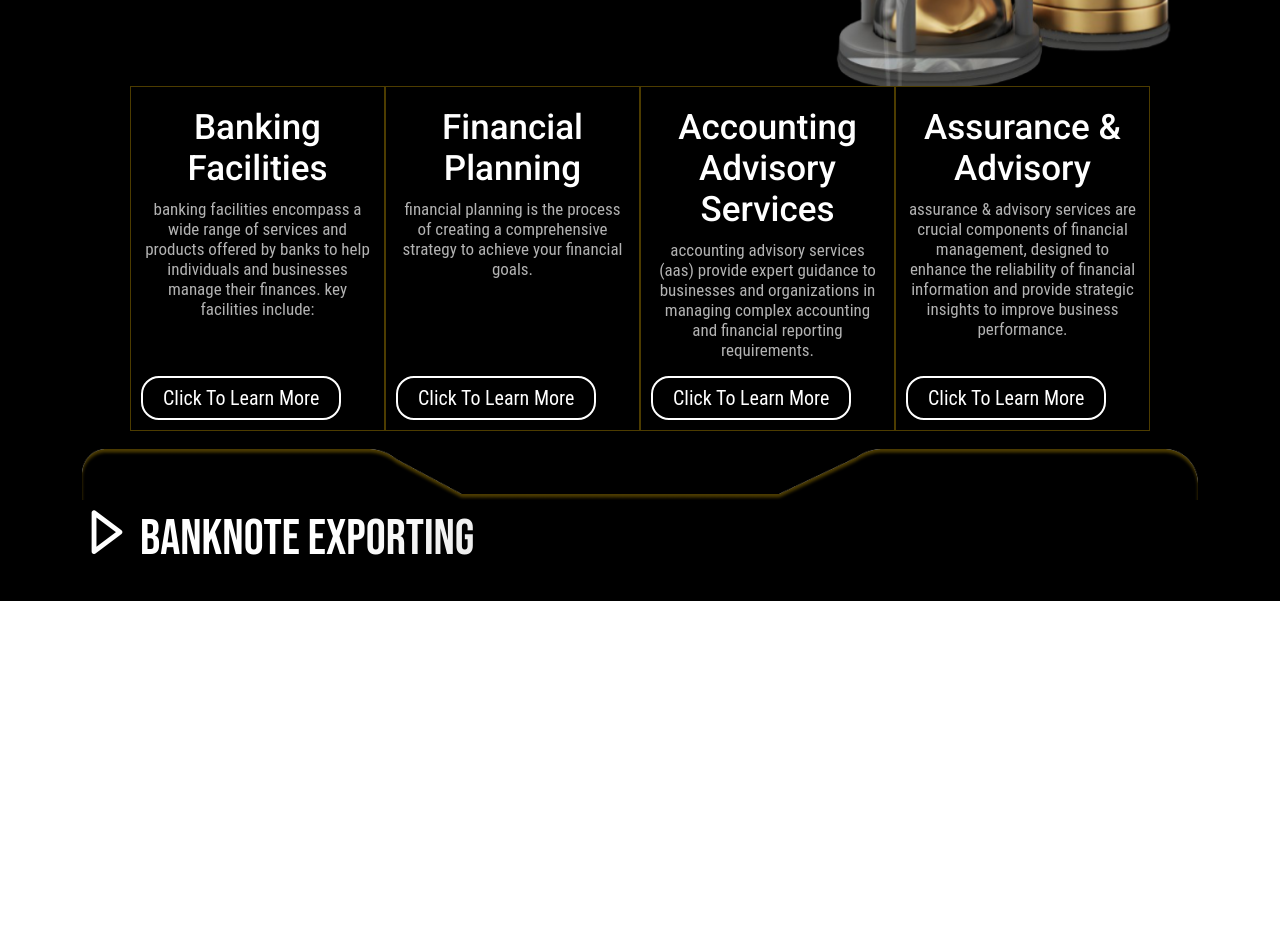
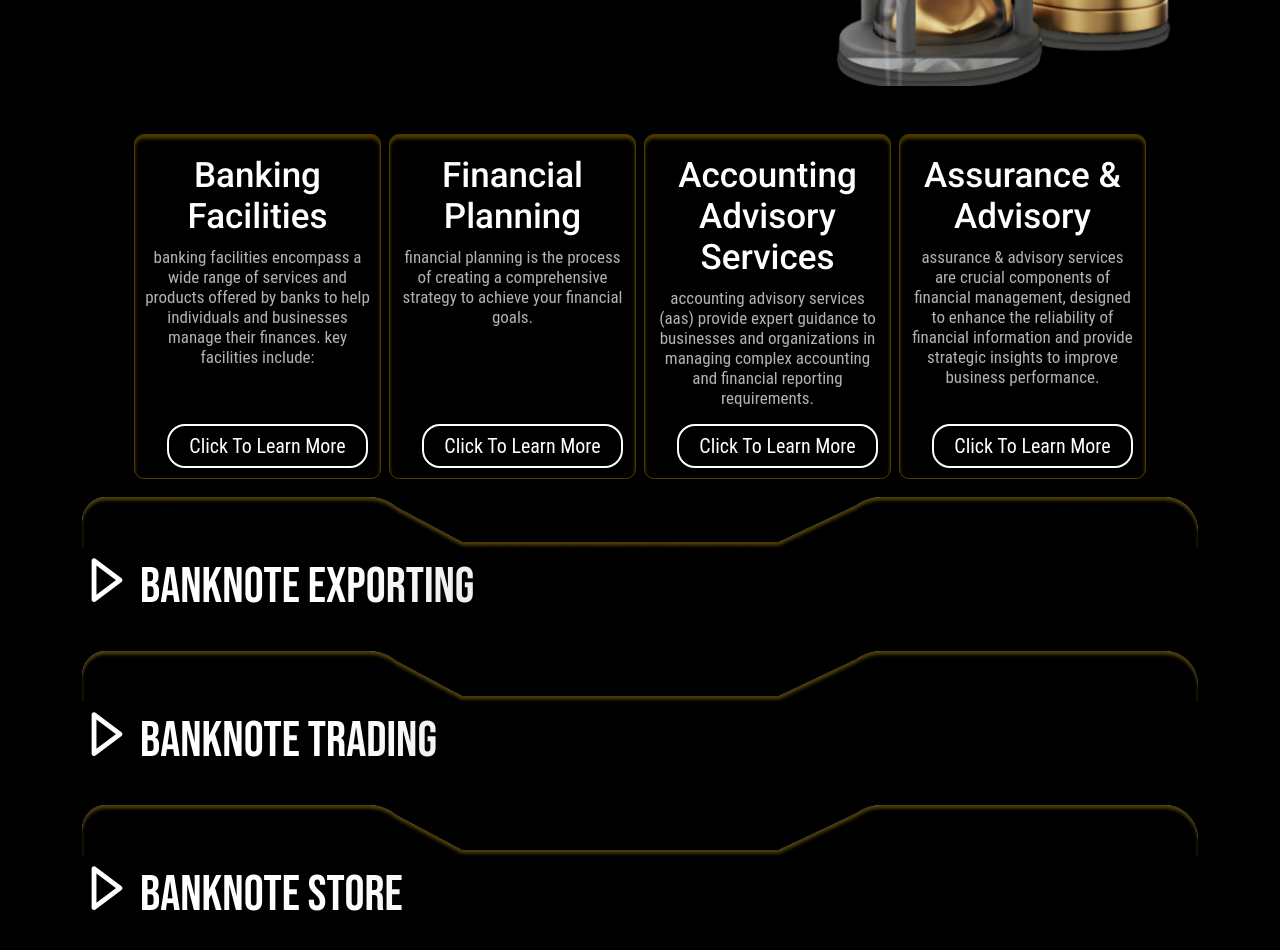
Before and after one commit to Banknote1/Banknote_Holding, a React (Vite) app: page / in a window 1280 px wide. Shown: the part 1780-2730 px from the top of the page. Before the commit the page ends 2381 px from the top, so only its background shows below. Built offline with nearby package versions, Linux system fonts and the light colour scheme.

Commit message:
collapse

```diff
--- a/src/components/landing_page/finance_cart.jsx
+++ b/src/components/landing_page/finance_cart.jsx
@@ -1,10 +1,8 @@
 import React from "react";
 
-export const FinanceCart = ({styles,title,content,link}) => {
+export const FinanceCart = ({ styles, title, content, link }) => {
   return (
-    <div
-      className={`col-6 col-md-3 ${styles.finance_card} justify-content-center`}
-    >
+    <div className={`${styles.finance_card} h-100`}>
       <div className={`${styles.cart_title}`}>{title}</div>
       <div className={`${styles.cart_content}`}>{content}</div>
       <div className={`${styles.cart_button}`}>
--- a/src/components/landing_page/landing.module.css
+++ b/src/components/landing_page/landing.module.css
@@ -104,9 +104,11 @@
 }
 .finance_card {
   text-align: center;
+  position: relative;
   padding: 20px 10px;
+  border-radius: 10px;
   border: 1px solid rgba(255, 200, 3, 0.3);
-  position: relative;
+  box-shadow: 0px 3.451px 3.451px 0px rgba(255, 200, 3, 0.30) inset;
 }
 .finance_card .cart_title {
   color: #fff;
@@ -130,8 +132,19 @@
 .finance_card .cart_button {
   position: absolute;
   bottom: 10px;
+  width: 100%;
+  display: flex;
+  justify-content: center;
 }
-.finance_card .cart_button button {
+
+.btn_more{
+  display: flex;
+  width: 100%;
+  justify-content: center;
+  /* align-items: center; */
+}
+
+.finance_card .cart_button button, .btn_more button {
   color: #fff;
   font-size: 20px;
   padding: 8px 20px;
@@ -141,3 +154,11 @@
   text-transform: capitalize;
 
 }
+.according_center_img{
+  width: 100%;
+  display: flex;
+  justify-content: center;
+}
+.according_center_img img{
+  width: 900px;
+}
--- a/src/components/landing_page/our_campany_section.jsx
+++ b/src/components/landing_page/our_campany_section.jsx
@@ -49,7 +49,7 @@ const OurCampany = () => {
           }
         >
           <div className={styles.accordion_body}>
-            <div className="row mx-5 align-items-center">
+            <div className="row mx-5 align-items-center mb-5 ">
               <div className="col-8">
                 <p>
                   "Securing Your Future, Together."
@@ -73,7 +73,8 @@ const OurCampany = () => {
               </div>
             </div>
             {/* ============= carts ========== */}
-            <div className="row mx-5 g-1">
+            <div className="row mx-5 g-2 d-flex align-items-stretch">
+              <div className="col-6 col-md-3">
                 <FinanceCart
                   styles={styles}
                   title={"banking facilities"}
@@ -81,6 +82,8 @@ const OurCampany = () => {
                     "Banking facilities encompass a wide range of services and products offered by banks to help individuals and businesses manage their finances. Key facilities include:"
                   }
                 />
+              </div>
+              <div className="col-6 col-md-3">
                 <FinanceCart
                   styles={styles}
                   title={"financial planning"}
@@ -88,6 +91,8 @@ const OurCampany = () => {
                     "Financial planning is the process of creating a comprehensive strategy to achieve your financial goals."
                   }
                 />
+              </div>
+              <div className="col-6 col-md-3">
                 <FinanceCart
                   styles={styles}
                   title={"Accounting Advisory Services"}
@@ -95,6 +100,8 @@ const OurCampany = () => {
                     "Accounting Advisory Services (AAS) provide expert guidance to businesses and organizations in managing complex accounting and financial reporting requirements."
                   }
                 />
+              </div>
+              <div className="col-6 col-md-3">
                 <FinanceCart
                   styles={styles}
                   title={"Assurance & Advisory"}
@@ -102,6 +109,7 @@ const OurCampany = () => {
                     "Assurance & Advisory services are crucial components of financial management, designed to enhance the reliability of financial information and provide strategic insights to improve business performance."
                   }
                 />
+              </div>
             </div>
           </div>
         </AccordionTab>
@@ -138,26 +146,142 @@ const OurCampany = () => {
         >
           <div className={styles.accordion_body}>
             <div className="row">
-              <div className="col-8">
+              <div className="m-5">
                 <p>
-                  "Securing Your Future, Together."
+                  An exporting company specializes in taking products from
+                  Egyptian businesses and exporting them to international
+                  markets. This company conducts thorough market research and
+                  analysis to identify the best global opportunities for these
+                  products.
                   <br />
-                  We empower clients with tailored financial strategies,
-                  offering expert planning, investment management, and risk
-                  assessment. With transparency and trust, we guide you to a
-                  secure financial future.
+                  <br />
+                  They handle the entire export process, including logistics,
+                  documentation, and compliance with international trade
+                  regulations, ensuring that the products reach the right
+                  markets efficiently and successfully.
                 </p>
-                <div>
-                  "Securing Your Future, Together."
-                  <br />
-                  We empower clients with tailored financial strategies,
-                  offering expert planning, investment management, and risk
-                  assessment. With transparency and trust, we guide you to a
-                  secure financial future.
+                <div className={`${styles.btn_more}`}>
+                  <button>click to learn more</button>
                 </div>
               </div>
-              <div className="col-4">
-                <img src="./assets/images/FINANCE.png" alt="Finance" />
+              <div className={`${styles.according_center_img}`}>
+                <img src="./assets/images/exporting.png" alt="exporting.png" />
+              </div>
+            </div>
+          </div>
+        </AccordionTab>
+        {/* =========================== BANKNOTE  trading ============================== */}
+        <AccordionTab
+          className={`${styles.collapse_header} mb-3`}
+          header={
+            <div
+              className={`${
+                activeIndex === 2
+                  ? styles.active_according
+                  : styles.collapse_header
+              } mb-3`}
+            >
+              <img
+                src="./assets/images/seprator.png"
+                className="w-100"
+                alt=""
+              />
+              <span className={styles.gradient_text}>
+                <i
+                  className={`pi ${
+                    activeIndex === 2
+                      ? "pi-caret-down active_according"
+                      : "pi-caret-right"
+                  }`}
+                  style={{ marginRight: "8px" }}
+                ></i>
+                banknote trading
+              </span>
+            </div>
+          }
+        >
+          <div className={styles.accordion_body}>
+            <div className="row">
+              <div className="m-5">
+                <p>
+                  We are pleased to serve as the bridge between Egyptian
+                  companies and international markets. We collaborate with you
+                  to source your products, whether agricultural or industrial,
+                  to global markets, providing you with the opportunity to
+                  expand and grow on a global scale.
+                  <br />
+                  <br />
+                  Our company takes care of the entire process, from marketing
+                  and selling your products in large quantities to customers
+                  abroad or within the local market. We manage all logistics and
+                  commercial processes, including shipping, storage, and export
+                  or domestic sales procedures, allowing you to concentrate on
+                  production without the hassle of managing sales complexities.
+                </p>
+                <div className={`${styles.btn_more}`}>
+                  <button>click to learn more</button>
+                </div>
+              </div>
+              <div className={`${styles.according_center_img}`}>
+                <img src="./assets/images/trading.png" alt="exporting.png" />
+              </div>
+            </div>
+          </div>
+        </AccordionTab>
+        {/* =========================== BANKNOTE store ============================== */}
+        <AccordionTab
+          className={`${styles.collapse_header} mb-3`}
+          header={
+            <div
+              className={`${
+                activeIndex === 3
+                  ? styles.active_according
+                  : styles.collapse_header
+              } mb-3`}
+            >
+              <img
+                src="./assets/images/seprator.png"
+                className="w-100"
+                alt=""
+              />
+              <span className={styles.gradient_text}>
+                <i
+                  className={`pi ${
+                    activeIndex === 3
+                      ? "pi-caret-down active_according"
+                      : "pi-caret-right"
+                  }`}
+                  style={{ marginRight: "8px" }}
+                ></i>
+                banknote store
+              </span>
+            </div>
+          }
+        >
+          <div className={styles.accordion_body}>
+            <div className="row">
+              <div className="m-5">
+                <p>
+                  Our investment company offers a unique opportunity for
+                  businesses looking to sell their products through us. We
+                  specialize in purchasing a wide range of products directly
+                  from manufacturers or suppliers, whether they are high-value
+                  items or more affordable goods in large quantities.
+                  <br />
+                  <br />
+                  We then showcase these products in our store at competitive
+                  prices, often featuring special deals and discounts to attract
+                  a broad customer base. By partnering with us, you can benefit
+                  from our extensive market reach and our ability to maximize
+                  profits through strategic bulk purchasing and effective retail
+                  distribution.
+                </p>
+                <div className={`${styles.btn_more}`}>
+                  <button>click to learn more</button>
+                </div>
+              </div>
+              <div className={`${styles.according_center_img}`}>
+                {/* <img src="./assets/images/trading.png" alt="exporting.png" /> */}
               </div>
             </div>
           </div>
```
Also changed, not shown: public/assets/images/exporting.png (added), public/assets/images/trading.png (added). Lines whose indentation alone changed are shown as unchanged.
